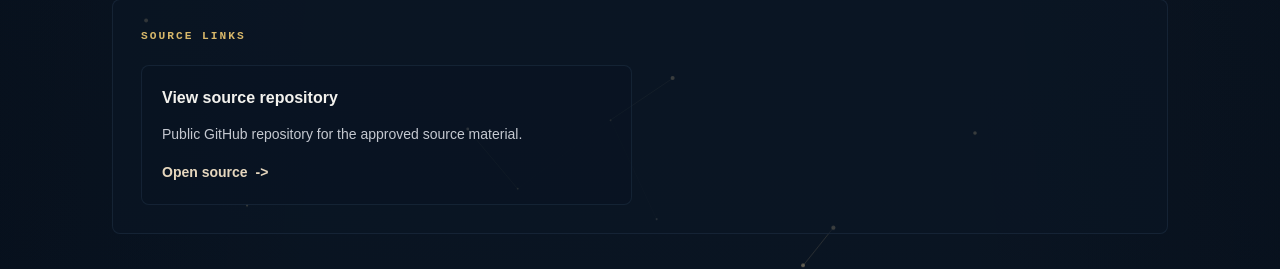
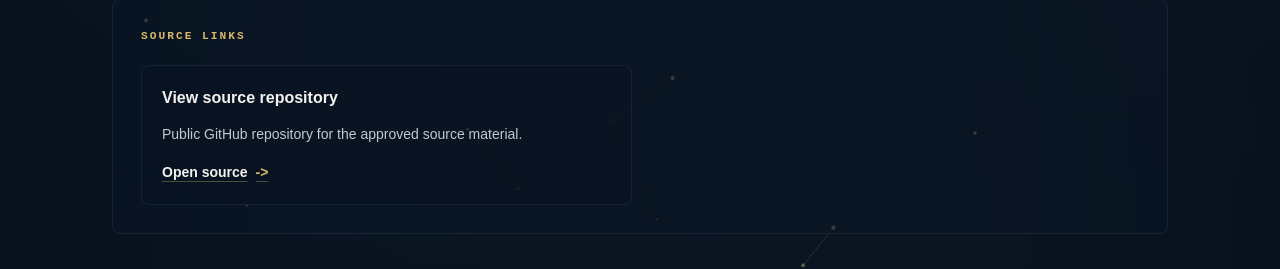
Before and after one commit to raghavmalik89/engineering-portfolio, a Next.js app in the folder website/: page /notebook/engineering-portfolio-development in a window 1280 px wide. Shown: the part 2879-3148 px from the top of the page. Built offline with nearby package versions, Linux system fonts and the light colour scheme.

Commit message:
style(ui): strengthen content link and metadata contrast

```diff
--- a/website/app/notebook/[slug]/page.tsx
+++ b/website/app/notebook/[slug]/page.tsx
@@ -348,7 +348,7 @@ export default async function NotebookEntryPage({
                     href={link.href}
                     target="_blank"
                     rel="noopener noreferrer"
-                    className="rounded-lg border border-border-subtle/70 bg-background/20 p-5 transition-colors duration-200 motion-reduce:transition-none hover:border-accent-copper/70 focus-visible:outline focus-visible:outline-2 focus-visible:outline-offset-4 focus-visible:outline-accent-copper"
+                    className="group rounded-lg border border-border-subtle/70 bg-background/20 p-5 transition-colors duration-200 motion-reduce:transition-none hover:border-accent-copper/70 focus-visible:outline focus-visible:outline-2 focus-visible:outline-offset-4 focus-visible:outline-accent-copper"
                   >
                     <span className="text-base font-semibold text-foreground">
                       {link.label}
@@ -358,9 +358,14 @@ export default async function NotebookEntryPage({
                         ? "Public GitHub repository for the approved source material."
                         : "Approved external source material."}
                     </span>
-                    <span className="mt-4 inline-flex items-center gap-2 text-sm font-semibold text-accent-beige">
+                    <span className="mt-4 inline-flex w-fit items-center gap-2 text-sm font-semibold text-foreground underline decoration-accent-copper/35 underline-offset-4 transition-colors duration-200 motion-reduce:transition-none group-hover:text-accent-beige group-hover:decoration-accent-copper/80 group-focus-visible:text-accent-beige group-focus-visible:decoration-accent-copper/80">
                       Open source
-                      <span aria-hidden="true">-&gt;</span>
+                      <span
+                        aria-hidden="true"
+                        className="text-accent-copper transition-transform duration-200 motion-reduce:transition-none group-hover:translate-x-1 motion-reduce:group-hover:translate-x-0"
+                      >
+                        -&gt;
+                      </span>
                       <span className="sr-only">
                         Opens in a new tab
                       </span>
--- a/website/components/cards/CapabilityCard.tsx
+++ b/website/components/cards/CapabilityCard.tsx
@@ -37,7 +37,7 @@ export function CapabilityCard({
           <IconGlyph name={icon} />
         </div>
         {hasEvidence ? (
-          <span className="font-mono text-[10px] tracking-[0.16em] text-text-muted uppercase">
+          <span className="font-mono text-[10px] tracking-[0.16em] text-text-secondary uppercase">
             Evidence
           </span>
         ) : null}
@@ -69,7 +69,7 @@ export function CapabilityCard({
             </p>
           ) : null}
           {evidenceCaption ? (
-            <p className="mt-2 text-sm leading-6 text-text-muted">
+            <p className="mt-2 text-sm leading-6 text-text-secondary">
               {evidenceCaption}
             </p>
           ) : null}
@@ -77,11 +77,11 @@ export function CapabilityCard({
       ) : null}
 
       {href ? (
-        <span className="mt-auto pt-6 text-sm font-semibold text-accent-beige transition-colors duration-200 motion-reduce:transition-none group-hover:text-accent-copper group-focus-visible:text-accent-copper">
+        <span className="mt-auto inline-flex w-fit items-center gap-2 pt-6 text-sm font-semibold text-foreground underline decoration-accent-copper/35 underline-offset-4 transition-colors duration-200 motion-reduce:transition-none group-hover:text-accent-beige group-hover:decoration-accent-copper/80 group-focus-visible:text-accent-beige group-focus-visible:decoration-accent-copper/80">
           {ctaLabel}{" "}
           <span
             aria-hidden="true"
-            className="inline-block transition-transform duration-200 motion-reduce:transition-none group-hover:translate-x-1 group-focus-visible:translate-x-1 motion-reduce:group-hover:translate-x-0 motion-reduce:group-focus-visible:translate-x-0"
+            className="inline-block text-accent-copper transition-transform duration-200 motion-reduce:transition-none group-hover:translate-x-1 group-focus-visible:translate-x-1 motion-reduce:group-hover:translate-x-0 motion-reduce:group-focus-visible:translate-x-0"
           >
             -&gt;
           </span>
--- a/website/components/notebook/NotebookCard.tsx
+++ b/website/components/notebook/NotebookCard.tsx
@@ -89,7 +89,7 @@ export function NotebookCard({
           {entry.technologies.slice(0, 5).map((technology) => (
             <span
               key={technology}
-              className="rounded-full border border-border-subtle/70 px-3 py-1 text-xs text-text-muted"
+              className="rounded-full border border-border-subtle/70 px-3 py-1 text-xs text-text-secondary"
             >
               {technology}
             </span>
@@ -97,11 +97,11 @@ export function NotebookCard({
         </div>
 
         {canLink ? (
-          <span className="mt-auto pt-6 inline-flex items-center gap-2 text-sm font-semibold text-accent-beige">
+          <span className="mt-auto pt-6 inline-flex w-fit items-center gap-2 text-sm font-semibold text-foreground underline decoration-accent-copper/35 underline-offset-4 transition-colors duration-200 motion-reduce:transition-none group-hover:text-accent-beige group-hover:decoration-accent-copper/80 group-focus-visible:text-accent-beige group-focus-visible:decoration-accent-copper/80">
             {entry.actionLabel ?? "Read notebook entry"}
             <span
               aria-hidden="true"
-              className="transition-transform duration-200 motion-reduce:transition-none group-hover:translate-x-1 motion-reduce:group-hover:translate-x-0"
+              className="text-accent-copper transition-transform duration-200 motion-reduce:transition-none group-hover:translate-x-1 motion-reduce:group-hover:translate-x-0"
             >
               -&gt;
             </span>
--- a/website/components/stories/CompactStoryCard.tsx
+++ b/website/components/stories/CompactStoryCard.tsx
@@ -47,15 +47,21 @@ export function CompactStoryCard({
         {story.domains.slice(0, 4).map((domain) => (
           <span
             key={domain}
-            className="rounded-full border border-border-subtle/70 px-2.5 py-1 text-xs text-text-muted"
+            className="rounded-full border border-border-subtle/70 px-2.5 py-1 text-xs text-text-secondary"
           >
             {domain}
           </span>
         ))}
       </div>
       {canLink ? (
-        <span className="mt-auto pt-5 text-sm font-semibold text-accent-beige">
+        <span className="mt-auto inline-flex w-fit items-center gap-2 pt-5 text-sm font-semibold text-foreground underline decoration-accent-copper/35 underline-offset-4 transition-colors duration-200 motion-reduce:transition-none group-hover:text-accent-beige group-hover:decoration-accent-copper/80 group-focus-visible:text-accent-beige group-focus-visible:decoration-accent-copper/80">
           Open story
+          <span
+            aria-hidden="true"
+            className="text-accent-copper transition-transform duration-200 motion-reduce:transition-none group-hover:translate-x-1 motion-reduce:group-hover:translate-x-0"
+          >
+            -&gt;
+          </span>
         </span>
       ) : (
         <span className="mt-auto pt-5 text-sm font-semibold text-text-muted">
--- a/website/components/stories/StoryCard.tsx
+++ b/website/components/stories/StoryCard.tsx
@@ -59,7 +59,7 @@ export function StoryCard({
           {story.domains.map((domain) => (
             <span
               key={domain}
-              className="rounded-full border border-border-subtle/70 px-3 py-1 text-xs text-text-muted"
+              className="rounded-full border border-border-subtle/70 px-3 py-1 text-xs text-text-secondary"
             >
               {domain}
             </span>
@@ -67,11 +67,11 @@ export function StoryCard({
         </div>
 
         {canLink ? (
-          <span className="mt-auto pt-6 inline-flex items-center gap-2 text-sm font-semibold text-accent-beige">
+          <span className="mt-auto pt-6 inline-flex w-fit items-center gap-2 text-sm font-semibold text-foreground underline decoration-accent-copper/35 underline-offset-4 transition-colors duration-200 motion-reduce:transition-none group-hover:text-accent-beige group-hover:decoration-accent-copper/80 group-focus-visible:text-accent-beige group-focus-visible:decoration-accent-copper/80">
             Open story
             <span
               aria-hidden="true"
-              className="transition-transform duration-200 motion-reduce:transition-none group-hover:translate-x-1 motion-reduce:group-hover:translate-x-0"
+              className="text-accent-copper transition-transform duration-200 motion-reduce:transition-none group-hover:translate-x-1 motion-reduce:group-hover:translate-x-0"
             >
               -&gt;
             </span>
```
